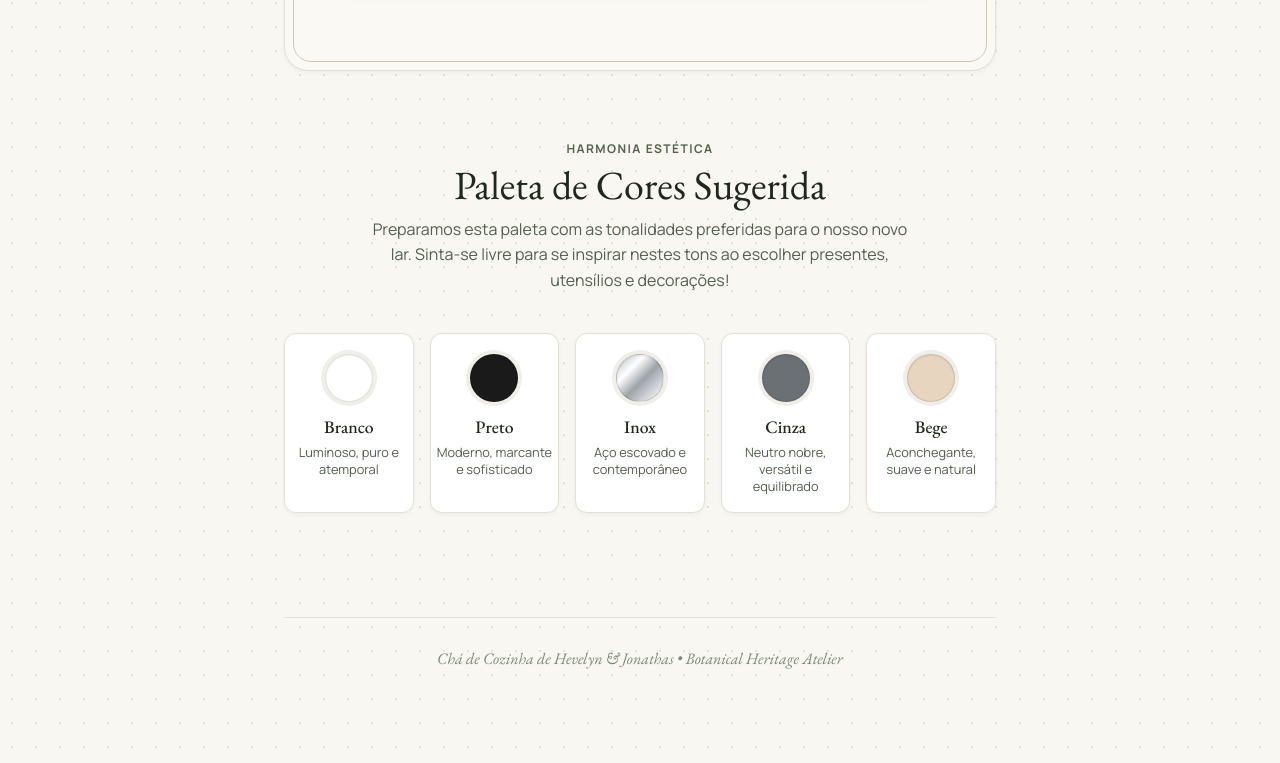
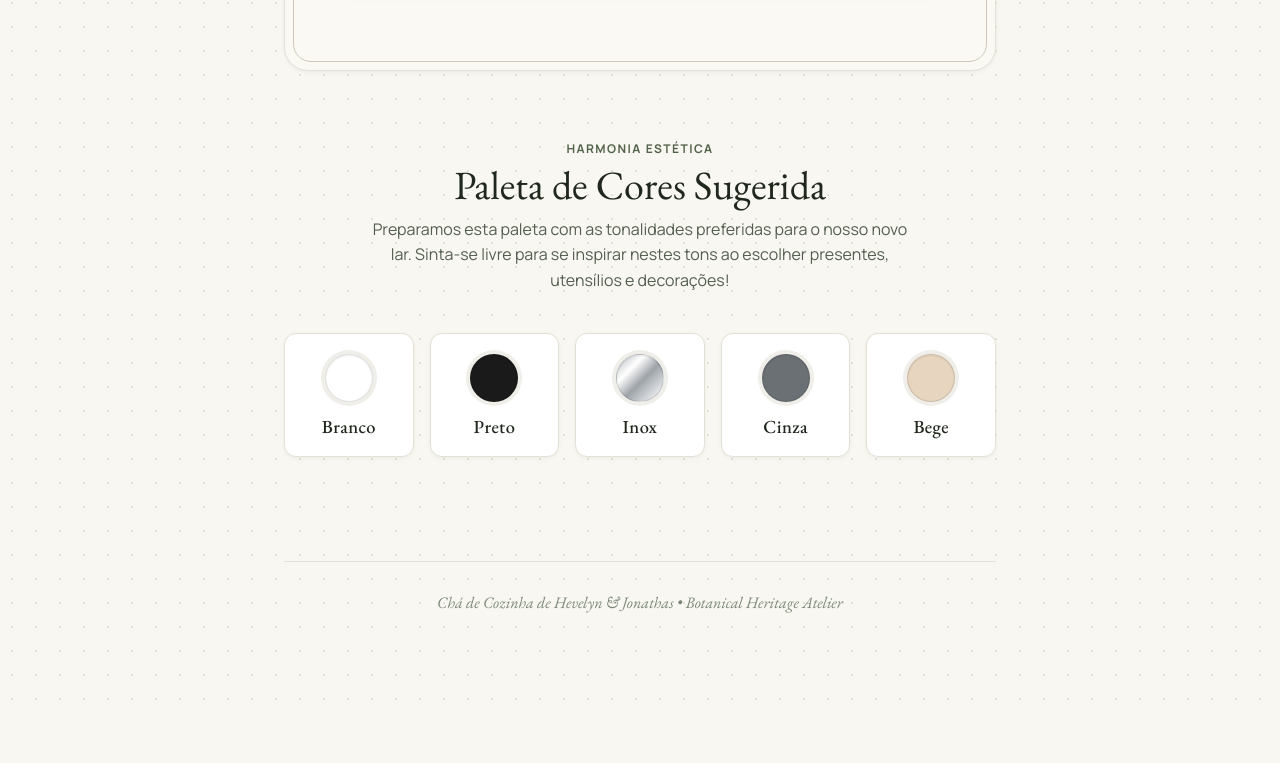
Before and after one commit to Jonathasv23/convite-cha-de-cozinha, a website: page index.html in a window 1280 px wide. Shown: the part 1401-2164 px from the top of the page. After the commit the page ends 2109 px from the top, so only its background shows below. Drawn offline with nearby package versions, Linux system fonts and the light colour scheme.

Commit message:
Ajuste paleta: remover descricoes e manter exclusivamente o nome de cada cor

```diff
--- a/app/views/ConviteView.js
+++ b/app/views/ConviteView.js
@@ -227,7 +227,6 @@ export class ConviteView {
         </div>
         <div class="palette-info">
           <strong class="palette-name">${this._escaparHtml(cor.nome)}</strong>
-          <span class="palette-desc">${this._escaparHtml(cor.descricao)}</span>
         </div>
       </div>
     `).join('');
--- a/assets/css/main.css
+++ b/assets/css/main.css
@@ -590,10 +590,11 @@ body {
 
 .palette-name {
   font-family: var(--font-display);
-  font-size: 1.1rem;
+  font-size: 1.15rem;
   font-weight: 500;
   color: var(--color-text-headings);
-  margin-bottom: 4px;
+  letter-spacing: 0.02em;
+  margin-bottom: 0;
 }
 
 .palette-desc {
--- a/assets/js/app.bundle.js
+++ b/assets/js/app.bundle.js
@@ -481,7 +481,6 @@
           </div>
           <div class="palette-info">
             <strong class="palette-name">${escaparHtml(cor.nome)}</strong>
-            <span class="palette-desc">${escaparHtml(cor.descricao)}</span>
           </div>
         </div>
       `).join('');
```
